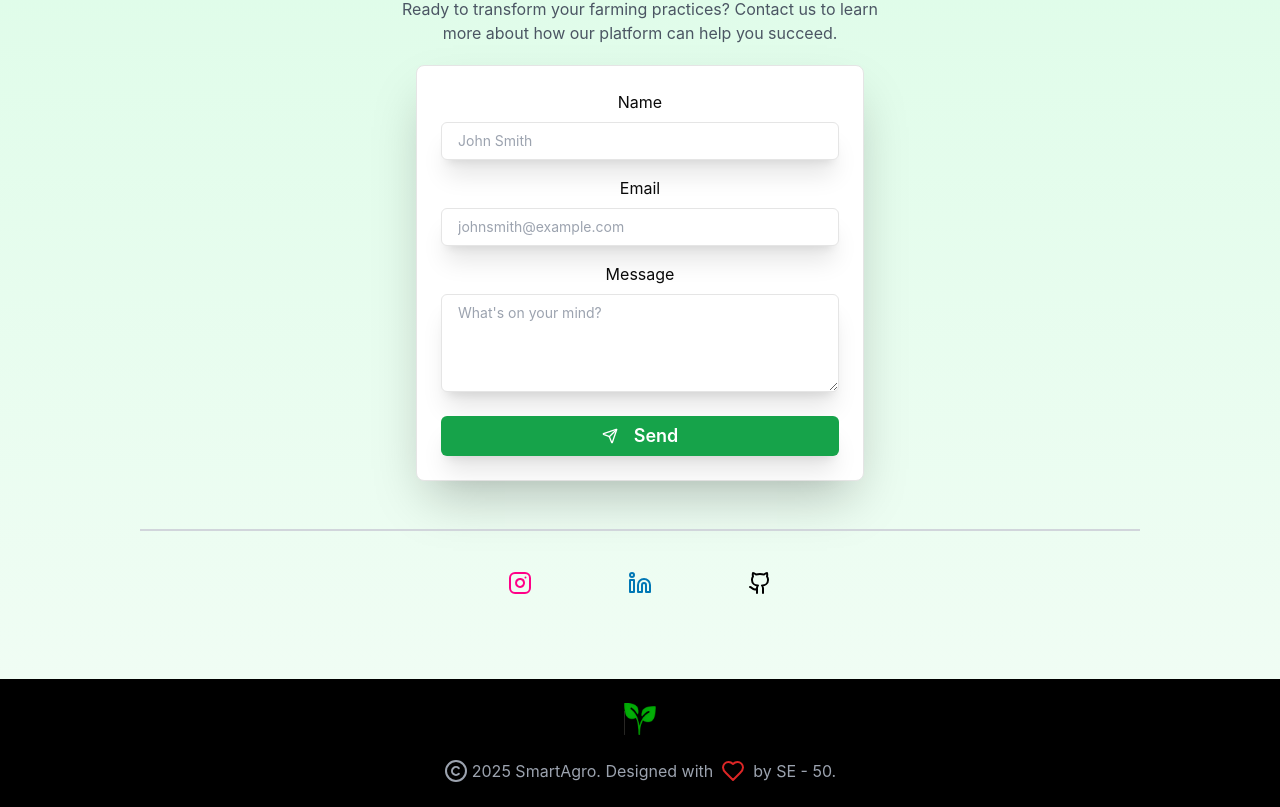
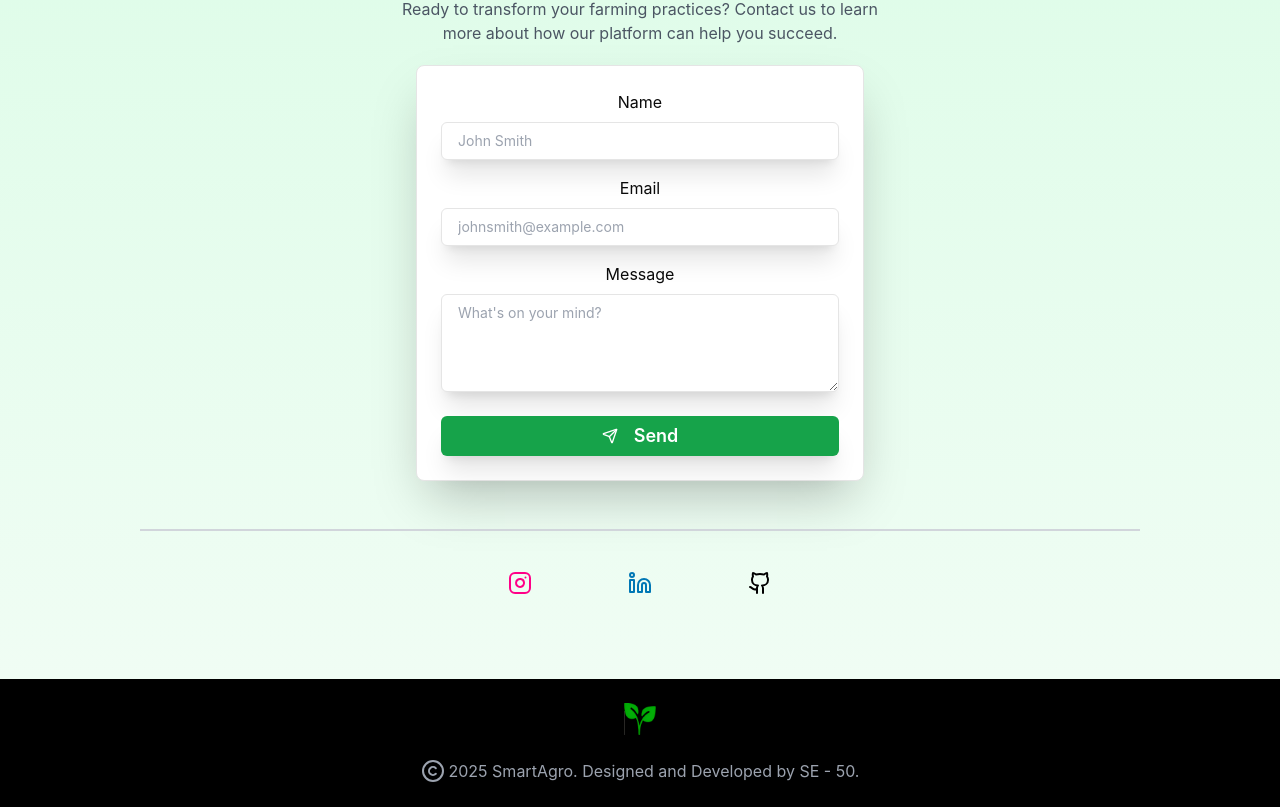
Before and after one commit to LishanR/FarmSync-Web, a React (Vite) app: page / in a window 1280 px wide. Shown: the part 3581-4388 px from the top of the page. Built offline with nearby package versions, Linux system fonts and the light colour scheme.

Commit message:
Minor adjustment to footer

```diff
--- a/src/Footer.jsx
+++ b/src/Footer.jsx
@@ -1,4 +1,4 @@
-import { Copyright, Heart } from "lucide-react";
+import { Copyright } from "lucide-react";
 function Footer() {
 	return (
 		<footer className="bg-black text-white py-6 max-w-none max-sm:text-sm max-sm:">
@@ -11,8 +11,7 @@ function Footer() {
 				/>
 				<p className="text-gray-400 flex justify-center text-sm sm:text-base">
 					<Copyright className="mr-1" />
-					2025 SmartAgro. Designed with <Heart className="mx-2 text-red-600" />{" "}
-					by SE - 50.
+					2025 SmartAgro. Designed and Developed by SE - 50.
 				</p>
 			</div>
 		</footer>
```
